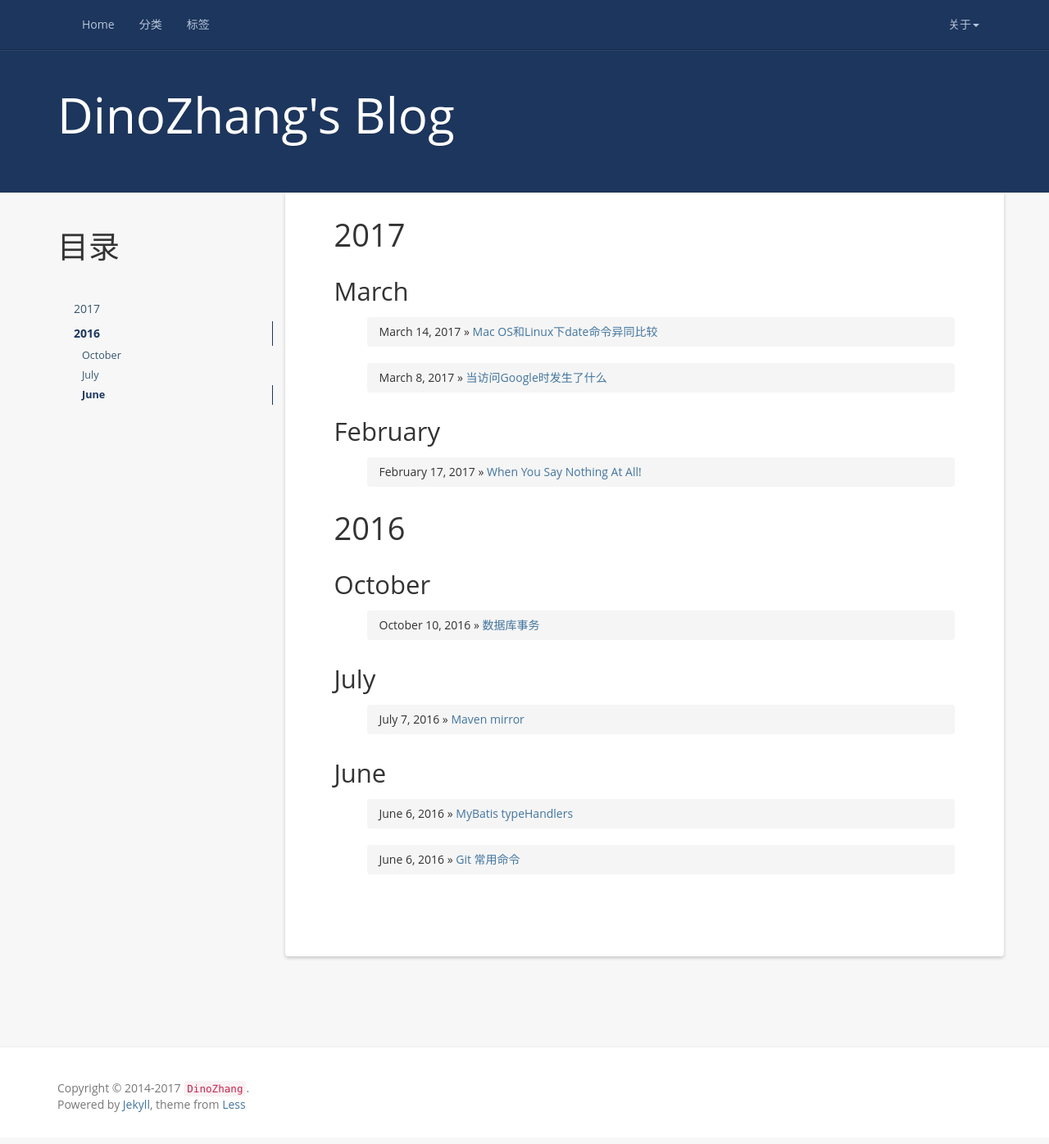
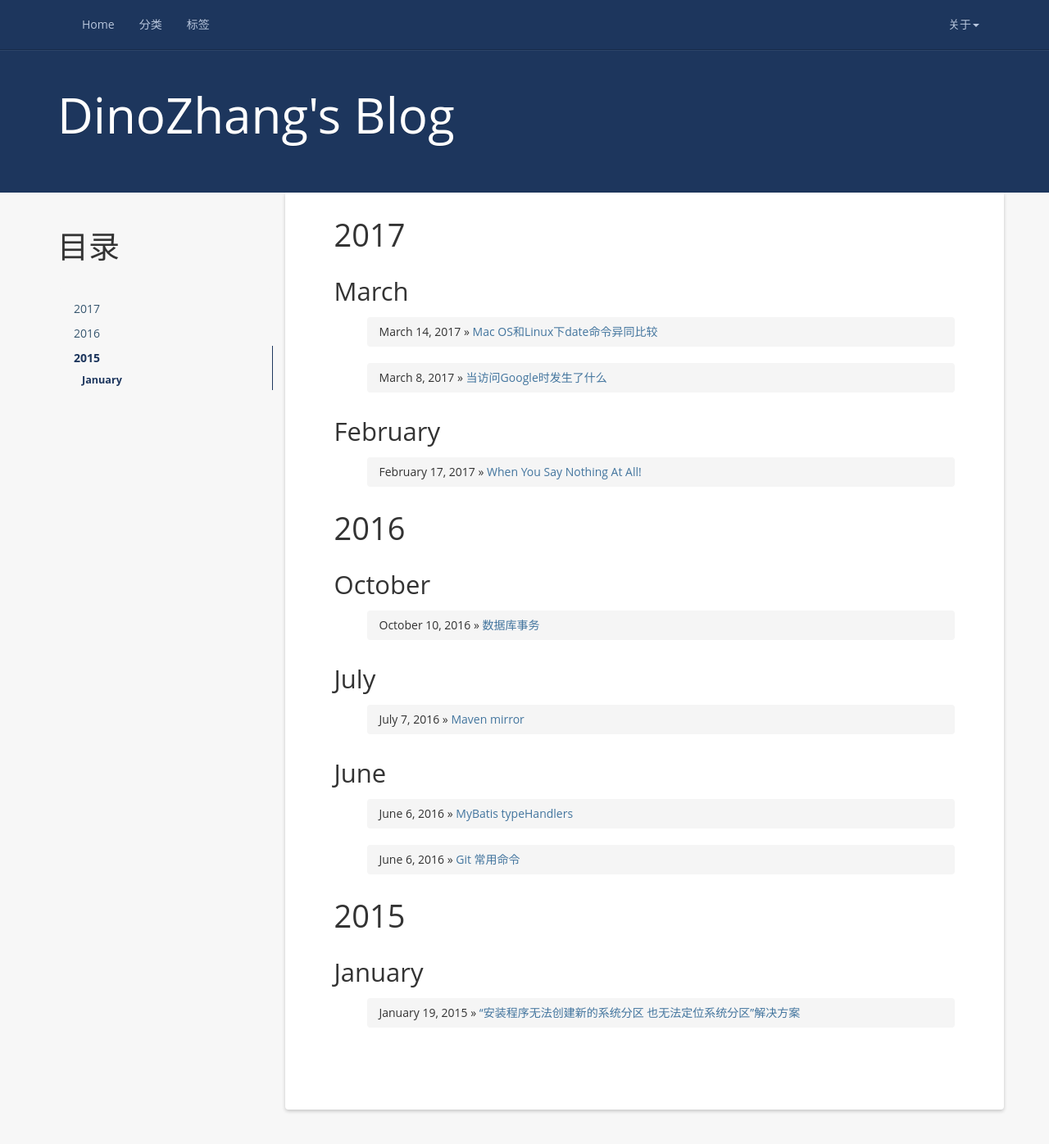
Before and after one commit to DinoZhang/dinozhang.github.io, a Jekyll site: the page built from index.html, in a window 1280 px wide and 1400 px high. Shown: the top 1396 px of the window at 82% size. Built offline with Jekyll 4.4.1, drawn with Linux system fonts in a browser that asks for light colours; nearby versions of some CDN libraries; the list of posts is cut into pages by our own code; comment, search, counter and statistics services are not loaded; a file with an impossible date is left out.

Commit message:
update display

```diff
--- a/_posts/2015-01-19-windows-install-solution.md
+++ b/_posts/2015-01-19-windows-install-solution.md
@@ -1,7 +1,7 @@
 ---
 layout: post
-title:  "安装Win7系统出现“安装程序无法创建新的系统分区 也无法定位系统分区”解决方案"
-date:   2015-01-019 12:29:00 +0800
+title:  "“安装程序无法创建新的系统分区 也无法定位系统分区”解决方案"
+date:   2015-01-19 12:29:00 +0800
 categories: Windows
 tag:
 ---
@@ -10,18 +10,22 @@ tag:
 {:toc}
 
 ---
-使用用U盘装系统，用软碟通（UltraISO）制作镜像，格式化c盘后，下一步安装突然弹出“安装程序无法创建新的系统分区，也无法定位现有的系统分区”，应该是硬盘引导出现了问题，看了下网上的教程要么格式化重新分区，或者进入PE，硬盘里有重要资料不能格式化，手头也没有PE，后来通过DiskGenius（硬盘分区）轻松搞定，完美安装。
+使用用U盘装系统，用软碟通（**UltraISO**）制作镜像，格式化c盘后，下一步安装突然弹出“安装程序无法创建新的系统分区，也无法定位现有的系统分区”，应该是硬盘引导出现了问题，看了下网上的教程要么格式化重新分区，或者进入PE，硬盘里有重要资料不能格式化，手头也没有PE，后来通过**DiskGenius**（硬盘分区）轻松搞定，完美安装。
 
-**工具**：*UltraISO*   *DiskGenius*（DOS版，只有3兆）  *U盘*
+
+**工具**：**UltraISO**  **DiskGenius**（DOS版，只有3兆）  **U盘**
+
 
 具体步骤：
 
-1. 用UltraISO将DiskGenius写入U盘，然后将win7系统盘解压后复制到u盘。
 
-2. 打开电脑按“F12”（不同电脑可能不同）设置为u盘启动，进入DOS版DiskGenius。
+1. 用**UltraISO**将**DiskGenius**写入U盘，然后将win7系统盘解压后复制到**U盘**。
 
-3. 在你解压的安装程序的文件夹中找到boot , bootmgr 和sources这三个文件，并且复制到C盘根目录下，然后重启电脑。PS：网上用的win PE则需在系统中运行cmd 输入“c:\boot\bootsect.exe/nt60 c: ”（注意exe和/nt60、/nt60和c:之间有空格），然后回车，成功运行后重启电脑。
+2. 打开电脑按`F12`（不同电脑可能不同）设置为u盘启动，进入DOS版**DiskGenius**。
+
+3. 在你解压的安装程序的文件夹中找到boot , bootmgr 和sources这三个文件，并且复制到C盘根目录下，然后重启电脑。PS：网上用的win PE则需在系统中运行cmd 输入`c:\boot\bootsect.exe /nt60 c: `（注意exe和/nt60、/nt60和c:之间有空格），然后回车，成功运行后重启电脑。
 
 4. 重启后进入系统安装则没有出现“安装程序无法创建新的系统分区 也无法定位系统分区”选择分区后，按提示操作，成功安装。
 
-最后，安装系统后开机时会有两个启动选择，有个windows setup设置启动，可以删删它。“win+R”进入运行，键入“msconfig ” 打开系统配置对话框，选择“引导”标签，选择要删除的引导项目，单击“删除”，“确定”即可。
+
+最后，安装系统后开机时会有两个启动选择，有个windows setup设置启动，可以删删它。`win+R`进入运行，键入`msconfig` 打开系统配置对话框，选择“引导”标签，选择要删除的引导项目，单击“删除”，“确定”即可。
```
